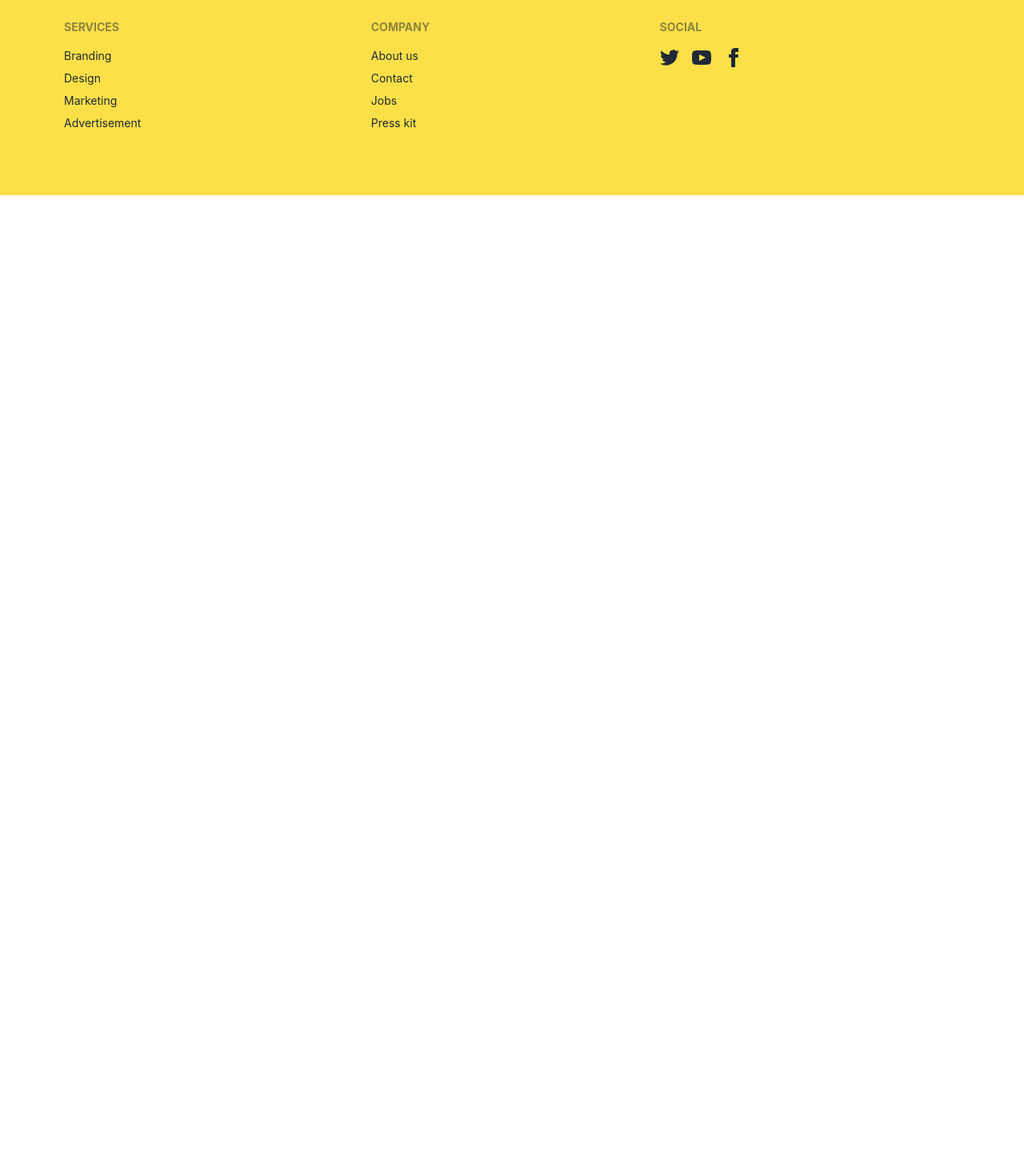
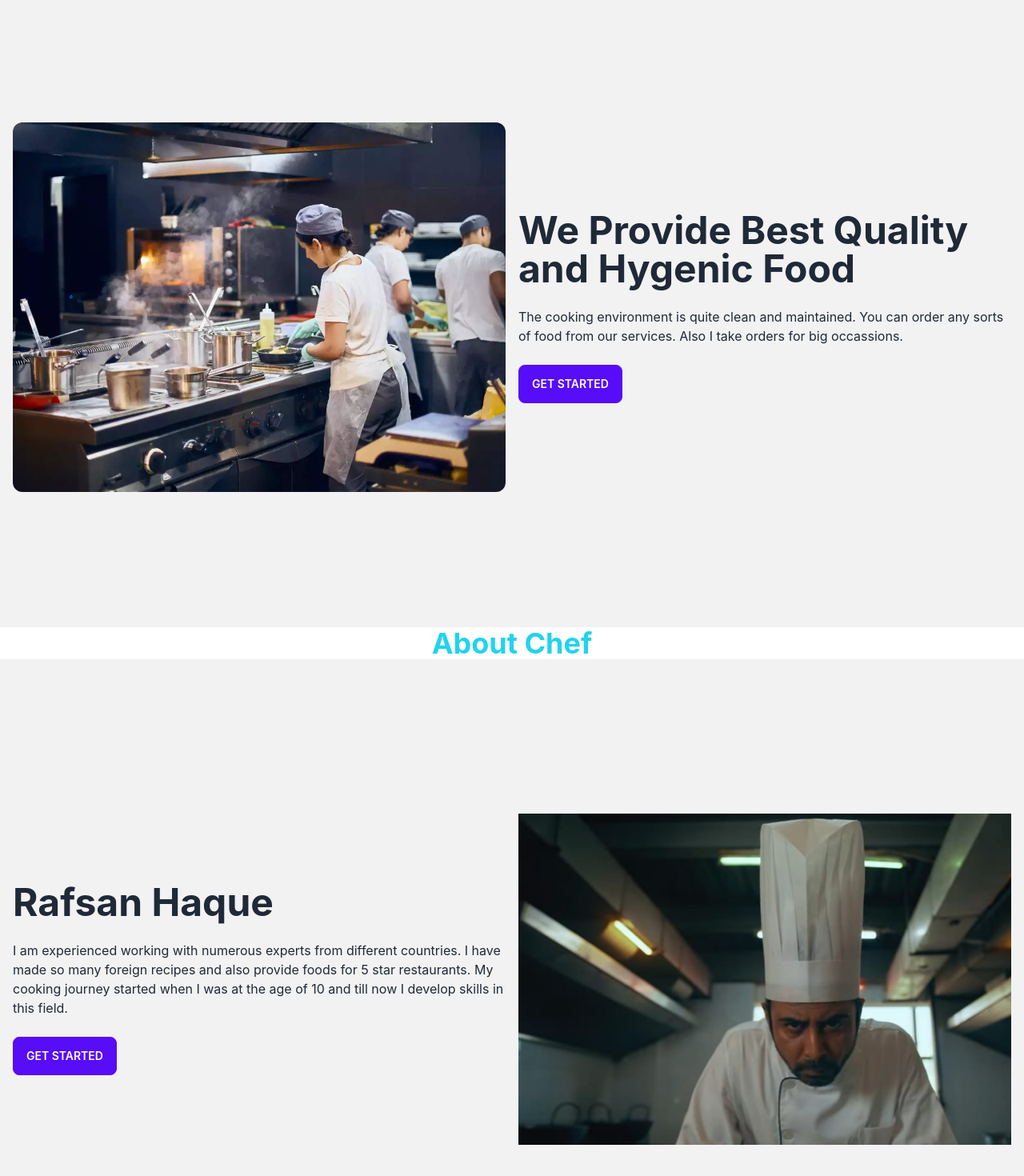
Before and after one commit to sadab275/Rafsan-Kitchen-client-side, a React (Create React App) app: page / in a window 1280 px wide. Shown: the part 1176-2646 px from the top of the page at 80% size. Before the commit the page ends 1420 px from the top, so only its background shows below. Built offline with nearby package versions, Linux system fonts and the light colour scheme.

Commit message:
about chef added

```diff
--- a/public/index.html
+++ b/public/index.html
@@ -22,7 +22,7 @@
       work correctly both with client-side routing and a non-root public URL.
       Learn how to configure a non-root public URL by running `npm run build`.
     -->
-  <title>Sadab's Kitchen</title>
+  <title>Rafsan's Kitchen</title>
 </head>
 
 <body>
--- /dev/null
+++ b/src/Pages/Home/About.js
@@ -0,0 +1,25 @@
+import React from 'react';
+import img from '../../assets/aboutimg.jpg'
+
+const About = () => {
+    return (
+        <div>
+            <h2 className='text-4xl text-center text-cyan-400 font-bold'>About Us</h2>
+            <div className="hero min-h-screen bg-base-200">
+
+                <div className="hero-content flex-col lg:flex-row">
+                    <div className='w-1/2'>
+                        <img alt='' className='rounded-xl' src={img} />
+                    </div>
+                    <div className='w-1/2'>
+                        <h1 className="text-5xl font-bold">We Provide Best Quality and Hygenic Food</h1>
+                        <p className="py-6">The cooking environment is quite clean and maintained. You can order any sorts of food from our services. Also I take orders for big occassions.</p>
+                        <button className="btn btn-primary">Get Started</button>
+                    </div>
+                </div>
+            </div>
+        </div>
+    );
+};
+
+export default About;
--- /dev/null
+++ b/src/Pages/Home/Chef.js
@@ -0,0 +1,24 @@
+import React from 'react';
+import img from '../../assets/chef.jpg'
+
+const Chef = () => {
+    return (
+        <div>
+            <h2 className='text-4xl text-center text-cyan-400 font-bold'>About Chef</h2>
+            <div className="hero min-h-screen bg-base-200">
+                <div className="hero-content flex-col lg:flex-row-reverse">
+                    <div className='w-1/2'>
+                        <img alt='' src={img} />
+                    </div>
+                    <div className='w-1/2'>
+                        <h1 className="text-5xl font-bold">Rafsan Haque</h1>
+                        <p className="py-6">I am experienced working with numerous experts from different countries. I have made so many foreign recipes and also provide foods for 5 star restaurants. My cooking journey started when I was at the age of 10 and till now I develop skills in this field.</p>
+                        <button className="btn btn-primary">Get Started</button>
+                    </div>
+                </div>
+            </div>
+        </div>
+    );
+};
+
+export default Chef;
--- a/src/Pages/Home/Home.js
+++ b/src/Pages/Home/Home.js
@@ -1,11 +1,15 @@
 import React from 'react';
+import About from './About';
 import Banner from './Banner';
+import Chef from './Chef';
 
 
 const Home = () => {
     return (
         <div>
             <Banner></Banner>
+            <About></About>
+            <Chef></Chef>
         </div>
     );
 };
--- a/src/Pages/Shared/Header/Header.js
+++ b/src/Pages/Shared/Header/Header.js
@@ -22,7 +22,7 @@ const Header = () => {
                 </div>
                 <Link to='/' className="btn btn-ghost normal-case text-xl">
                     <img className='w-10 h-30' src={logo} alt="" />
-                    <a className='ml-5' href="">Sadab's Kitchen</a>
+                    <a href='/' className='ml-5' href="">Rafsan's Kitchen</a>
                 </Link>
             </div>
             <div className="navbar-center hidden lg:flex">
```
Also changed, not shown: src/assets/aboutimg.jpg (added), src/assets/chef.jpg (added).
